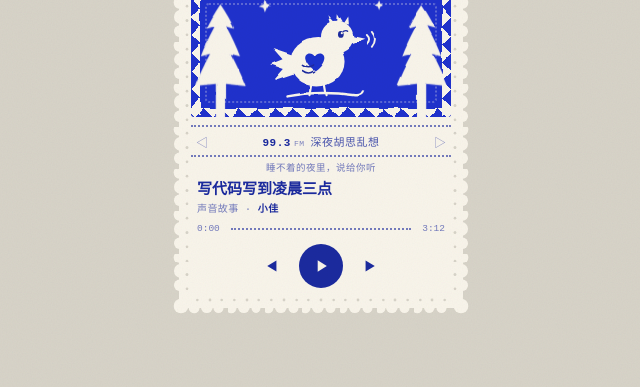
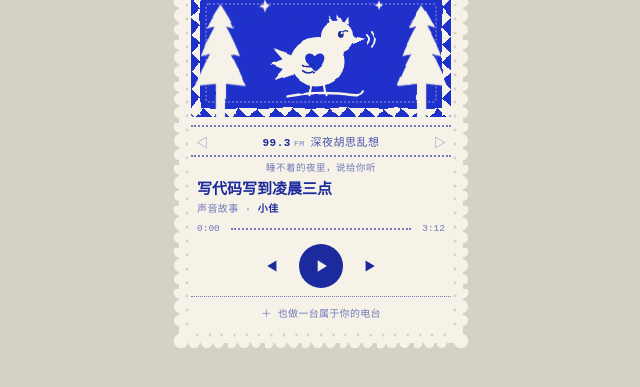
Before and after one commit to xiaojialove-DRP/silly-bird-FM, a website built with Vite: page index.html in a window 1280 px wide. Shown: the part 123-510 px from the top of the page, without its empty margins (319-959 px from the left). Built offline with nearby package versions, Linux system fonts and the light colour scheme; files whose address does not match are found by name.

Commit message:
Add a quiet 'make your own station' hint on every channel
A guest opening a friend's ?listen= link landed straight on the
friend's now-playing screen with no visible way to discover they
can create their own — the existing CTA only fires when tuned to
your own (still-empty) channel slot, which a guest has no reason
to browse to. Real report: a friend received a link, wanted to
record something himself, and couldn't find how.

Adds a small persistent line below the transport controls, shown
on any channel until MY.created is true, reusing the same open-
my-station action the dial tap already had.

Co-Authored-By: Claude Fable 5 <noreply@anthropic.com>

```diff
--- a/index.html
+++ b/index.html
@@ -126,6 +126,7 @@
           </button>
           <button class="btn" id="next" aria-label="next"><svg viewBox="0 0 24 24"><path d="M17 6v12M5 6l10 6L5 18z"/></svg></button>
         </div>
+        <button class="make-mine" id="makeMineHint" hidden>＋&nbsp;也做一台属于你的电台</button>
       </section>
     </div>
 
--- a/src/main.js
+++ b/src/main.js
@@ -51,7 +51,7 @@ const sbfm = $("sbfm"), perch = $("perch"), filepick = $("filepick");
 const winMain = $("winMain"), winStation = $("winStation"), winLook = $("winLook"), winShare = $("winShare");
 const player = $("player"), screenEl = document.querySelector(".screen");
 const minBtn = $("min"), lookBtn = $("lookBtn"), stationClose = $("stationClose"), lookClose = $("lookClose"), shareClose = $("shareClose");
-const dialMid = $("dialMid"), elTagline = $("tagline");
+const dialMid = $("dialMid"), elTagline = $("tagline"), makeMineHint = $("makeMineHint");
 const chNameInput = $("chNameInput"), chIntroInput = $("chIntroInput"), chUpload = $("chUpload"), stationSave = $("stationSave");
 const recordBtn = $("recordBtn"), recordIdle = document.querySelector(".record-idle"), recordLive = document.querySelector(".record-live"), recordTime = document.querySelector(".record-time");
 const recordOut = $("recordOut");
@@ -131,6 +131,10 @@ function renderChannel() {
   const text = isCta ? "◁ ▷ 先听听朋友的电台" : (ch.intro || "");
   elTagline.textContent = text;
   elTagline.hidden = !text;
+  // a friend's link (or any demo channel) shouldn't leave a first-time visitor with no
+  // way to find "make your own" — the big CTA only shows on your own empty slot, so this
+  // quiet line rides along on every other channel until you've actually created one
+  makeMineHint.hidden = MY.created || isCta;
   renderPiece();
 }
 function renderPiece() {
@@ -490,10 +494,12 @@ function toggleWin(win, topOf, refWin) {
   if (win.hidden) { win.hidden = false; placeBeside(win, topOf, refWin); }
   else win.hidden = true;
 }
-dialMid.addEventListener("click", () => {
+function openMyStation() {
   if (winStation.hidden) { chNameInput.value = MY.name; chIntroInput.value = MY.intro; renderTrackList(); }
   toggleWin(winStation);
-});
+}
+dialMid.addEventListener("click", openMyStation);
+makeMineHint.addEventListener("click", openMyStation);
 lookBtn.addEventListener("mousedown", (e) => e.stopPropagation());
 lookBtn.addEventListener("click", () => {
   paintSwatches();
--- a/src/style.css
+++ b/src/style.css
@@ -227,6 +227,17 @@ body::after {
 .radio.playing .i-play { display: none; }
 .radio.playing .i-pause { display: block; }
 
+/* ---------- quiet invitation to make your own, visible on any channel until you have ---------- */
+.make-mine {
+  display: block; width: 100%; text-align: center; background: none; border: none;
+  border-top: 1.5px dotted var(--soft); cursor: pointer;
+  padding: 8px 14px 11px; margin: 0;
+  font-family: "Space Mono", "Songti SC", monospace; font-size: 10px; letter-spacing: .3px;
+  color: var(--soft);
+}
+.make-mine:hover { color: var(--ink); }
+.make-mine[hidden] { display: none; }
+
 .vol { display: flex; align-items: center; gap: 8px; margin-bottom: 2px; }
 .vol-ico { width: 16px; height: 16px; flex: none; fill: var(--soft); }
 #vol { -webkit-appearance: none; appearance: none; flex: 1; width: auto; height: 6px; border: 2px solid var(--ink); border-radius: 4px; cursor: pointer; background: linear-gradient(90deg, var(--ink) 0 72%, var(--paper) 72% 100%); }
```
